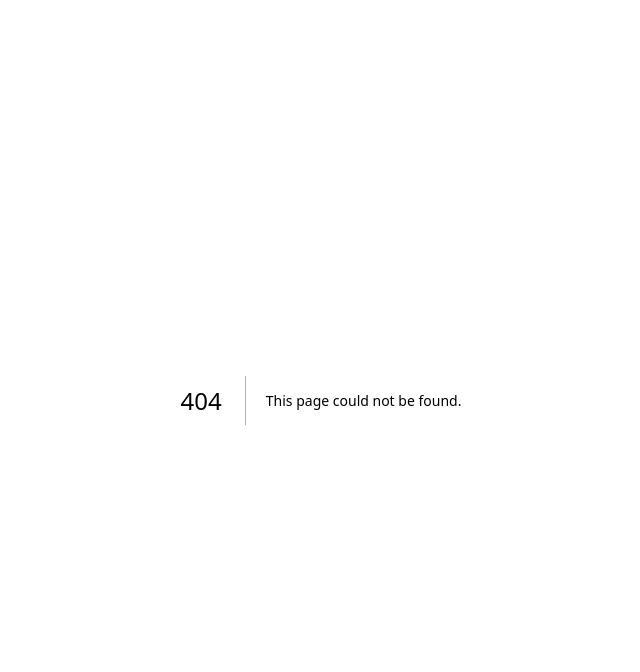
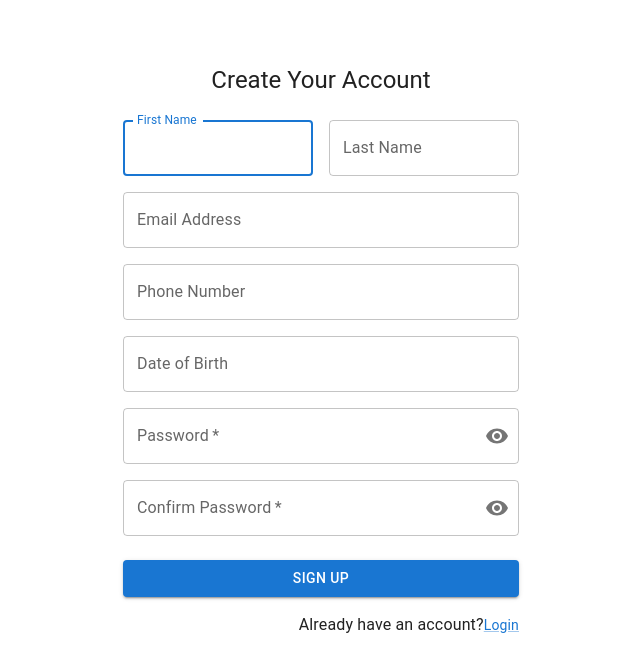
Before and after one commit to erdevkumar7/ems_2023_frontend, a Next.js app: page /registration in a window 1280 px wide. Before the commit this address had no page. Shown: the top 672 px of the page, without its empty margins (319-959 px from the left). Built offline with nearby package versions, Linux system fonts and the light colour scheme.

Commit message:
changes in folder structure

```diff
--- a/src/app/pages/login/page.tsx
+++ b/src/app/login/page.tsx
@@ -5,7 +5,7 @@ import React, { useState } from 'react'
 import styles from './styles/login.module.css'
 import { useForm } from 'react-hook-form';
 import { yupResolver } from '@hookform/resolvers/yup';
-import { userLoginValidations } from '../../validation_schema/userValidation';
+import { userLoginValidations } from '../validation_schema/userValidation';
 import { LoadingButton } from "@mui/lab";
 import { Visibility, VisibilityOff } from "@mui/icons-material";
 import { redirect } from 'next/navigation'
@@ -45,7 +45,7 @@ export default function SignInSide() {
             "userData",
             JSON.stringify(res.data.userDetails)
           );
-          router.push("/pages/profile");
+          router.push("/profile");
         }
         setLoading(false);
       })
@@ -172,7 +172,7 @@ export default function SignInSide() {
                 </Grid>
                 <Grid item>
                   Don&lsquo;t have an account?
-                  <Link href="/pages/registration">
+                  <Link href="/registration">
                     {" "}
                     Create Now
                   </Link>
--- a/src/app/page.tsx
+++ b/src/app/page.tsx
@@ -1,5 +1,5 @@
-import Login from './pages/login/page';
-import Registration from "./pages/registration/page";
+import Login from './login/page';
+import Registration from "./registration/page";
 
 export default function Home() {
   return (
--- a/src/app/pages/profile/page.tsx
+++ b/src/app/profile/page.tsx
@@ -6,11 +6,13 @@ import { useEffect, useState } from "react";
 import { useForm } from "react-hook-form";
 import InboxIcon from '@mui/icons-material/Inbox';
 import DeleteIcon from '@mui/icons-material/Delete';
+import { useRouter } from "next/navigation";
 
 function ProfilePage() {
   const [isLoading, setLoading] = useState<boolean>(false);
   const [getUserData, setUserData] = useState<any | null>(null);
   const [getEmailData, setEmailData] = useState<any>('')
+  const router = useRouter()
 
   console.log(getEmailData, 'dddff')
   const {
@@ -86,7 +88,7 @@ function ProfilePage() {
 
               >
                 <ListItem>
-                  <ListItemButton >
+                  <ListItemButton onClick={()=>{router.push('/sendmail')}}>
                     Compose
                   </ListItemButton>
                 </ListItem>
--- a/src/app/pages/registration/page.tsx
+++ b/src/app/registration/page.tsx
@@ -15,12 +15,12 @@ import Container from "@mui/material/Container";
 import { createTheme, ThemeProvider } from "@mui/material/styles";
 import { useForm } from "react-hook-form";
 import { yupResolver } from "@hookform/resolvers/yup";
-import { userRegistrationValidations } from "../../validation_schema/userValidation";
+import { userRegistrationValidations } from "../validation_schema/userValidation";
 import { IconButton } from "@mui/material";
 import { Visibility, VisibilityOff } from "@mui/icons-material";
 // import { useRouter } from "next/router";
 import { useRouter } from "next/navigation";
-import { HandleRegister } from "../../services/userServices";
+import { HandleRegister } from "../services/userServices";
 // import{  } from "../login/index";
 const theme = createTheme();
 
@@ -36,20 +36,19 @@ export default function Registration() {
   } = useForm<any>({ resolver: yupResolver(userRegistrationValidations) });
 
   const handleClickShowPassword = () => setShowPassword((show) => !show);
-  const handleClickShowConfirmPassword = () => setShowConfirmPassword((show) => !show);
+  const handleClickShowConfirmPassword = () =>
+    setShowConfirmPassword((show) => !show);
   const onSubmit = async (event: any) => {
-
     setLoading(true);
     try {
-      const res = await HandleRegister(event)
+      const res = await HandleRegister(event);
       if (res.status === 201) {
         setTimeout(() => {
           router.push("/login");
         }, 1000);
         setLoading(false);
       }
-    }
-    catch (error) {
+    } catch (error) {
       setLoading(false);
     }
   };
@@ -75,7 +74,7 @@ export default function Registration() {
           }}
         >
           <Typography component="h1" variant="h5">
-          Create Your Account
+            Create Your Account
           </Typography>
           <Box
             component="form"
@@ -165,7 +164,6 @@ export default function Registration() {
                 {errors && errors.password
                   ? ErrorShowing(errors?.password?.message)
                   : ""}
-
               </Grid>
               <Grid item xs={12}>
                 <TextField
@@ -182,7 +180,11 @@ export default function Registration() {
                         onClick={handleClickShowConfirmPassword}
                         edge="end"
                       >
-                        {showConfirmPassword ? <VisibilityOff /> : <Visibility />}
+                        {showConfirmPassword ? (
+                          <VisibilityOff />
+                        ) : (
+                          <Visibility />
+                        )}
                       </IconButton>
                     ),
                   }}
@@ -202,8 +204,9 @@ export default function Registration() {
             </Button>
             <Grid container justifyContent="flex-end">
               <Grid item>
-                <Link href="#" variant="body2">
-                  Already have an account? Sign in
+                Already have an account?
+                <Link href="/login" variant="body2">
+                  Login
                 </Link>
               </Grid>
             </Grid>
```
Also changed, not shown: src/app/sendmail/page.tsx (renamed from src/app/pages/sendmail/page.tsx).
